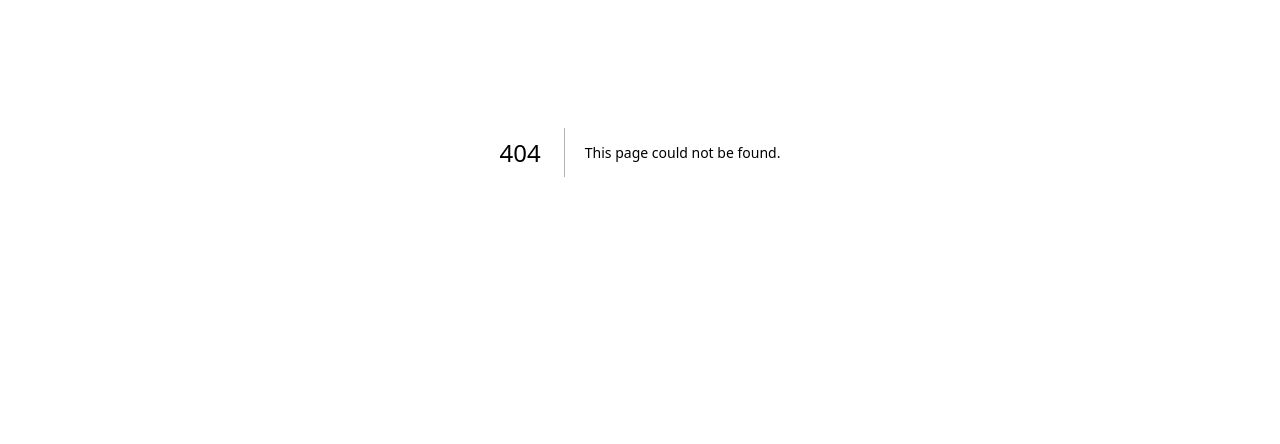
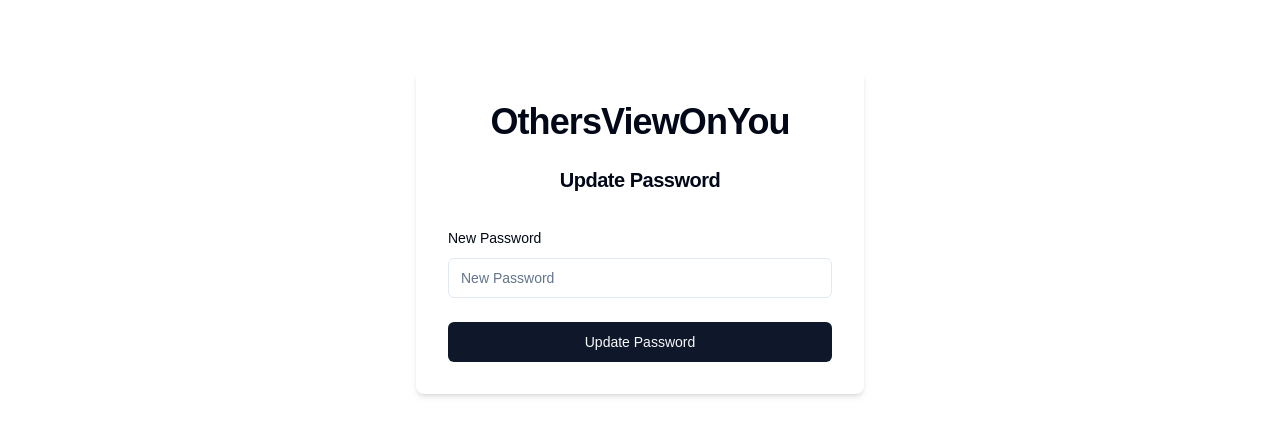
Before and after one commit to jainrocky/othersviewonyou, a Next.js app: page /reset/update-password/1/1 in a window 1280 px wide. Before the commit this address had no page. Shown: the part 248-692 px from the top of the page. Built offline with nearby package versions, Linux system fonts and the light colour scheme; no server answers.

Commit message:
add token-expiry-to-reset-password

```diff
--- a/package.json
+++ b/package.json
@@ -24,6 +24,7 @@
     "class-variance-authority": "^0.7.1",
     "clsx": "^2.1.1",
     "dayjs": "^1.11.13",
+    "jose": "^5.9.6",
     "jsonwebtoken": "^9.0.2",
     "jwt-decode": "^4.0.0",
     "lucide-react": "^0.468.0",
--- a/src/app/(ui)/(auth)/reset/page.tsx
+++ b/src/app/(ui)/(auth)/reset/page.tsx
@@ -38,7 +38,7 @@ export default function ResetPassword() {
             const response = await axios.post<APIResponse>('/api/reset-password', {
                 identifier: data.identifier,
                 // redirectURL: `${process.env.NEXT_PUBLIC_BASE_URL}/reset/${urlToken}`,
-                redirectURL: `${process.env.NEXT_PUBLIC_BASE_URL}/reset/${data.identifier}`,
+                redirectURL: `${process.env.NEXT_PUBLIC_BASE_URL}/reset/update-password/${data.identifier}`,
             })
             if (response.data.success) {
                 toast({
@@ -60,7 +60,7 @@ export default function ResetPassword() {
                 })
             }
         } catch (error) {
-            console.log(error)
+            // console.log(error)
             const axiosError = error as AxiosError<APIResponse>
             toast({
                 title: "Failed to sent reset link",
--- /dev/null
+++ b/src/app/(ui)/(auth)/reset/update-password/[identifier]/[token]/page.tsx
@@ -0,0 +1,102 @@
+'use client'
+
+import { useToast } from "@/hooks/use-toast";
+import { updatePasswordSchema } from "@/schemas/updatePasswordSchema";
+import { zodResolver } from "@hookform/resolvers/zod";
+import { useParams, useRouter } from "next/navigation";
+import { useState } from "react";
+import { useForm } from "react-hook-form";
+import { z } from "zod";
+import { Form, FormControl, FormField, FormItem, FormLabel, FormMessage } from "@/components/ui/form";
+import { Input } from "@/components/ui/input";
+import { Button } from "@/components/ui/button";
+import { Loader2 } from "lucide-react";
+import axios from "@/lib/axios";
+import APIResponse from "@/types/APIResponse";
+import { AxiosError } from "axios";
+
+
+
+export default function UpdatePassword() {
+    const form = useForm<z.infer<typeof updatePasswordSchema>>({
+        resolver: zodResolver(updatePasswordSchema),
+        defaultValues: {
+            password: '',
+            identifier: ''
+        }
+    })
+    const [isFormSubmitting, setIsFormSubmitting] = useState(false)
+    const { toast } = useToast()
+    const { identifier } = useParams<{ identifier: string }>()
+    const router = useRouter()
+    const onSubmit = async (data: z.infer<typeof updatePasswordSchema>) => {
+        setIsFormSubmitting(true)
+        try {
+            const respone = await axios.post<APIResponse>('/api/update-password', {
+                password: data.password,
+                identifier: decodeURIComponent(identifier)
+            })
+            if (respone.data.success) {
+                toast({
+                    title: "Password Reset Successfully!",
+                })
+                router.replace('/sign-in')
+            } else {
+                toast({
+                    title: "Failed to update password",
+                    description: "Unable to update user password, please try again later.",
+                    variant: "destructive"
+                })
+            }
+        } catch (error) {
+            const axiosError = error as AxiosError<APIResponse>
+            toast({
+                title: "Failed to update password",
+                description: axiosError.response?.data.message ?? "Unable to update user password, please try again later.",
+                variant: "destructive"
+            })
+        } finally {
+            setIsFormSubmitting(false)
+        }
+    }
+
+    return (
+        <div className="flex justify-center items-center min-h-screen">
+            <div className="w-full max-w-md p-8 space-y-8 bg-white rounded-lg shadow-md">
+                <div className="text-center">
+
+                    <h1 className="text-xl font-bold tracking-tight lg:text-4xl mb-6">
+                        OthersViewOnYou
+                    </h1>
+                    <h2 className="text-xl font-extrabold tracking-tight lg:text-xl mb-6">
+                        Update Password
+                    </h2>
+                </div>
+                <Form {...form}>
+                    <form className="space-y-6" onSubmit={form.handleSubmit(onSubmit)}>
+                        <FormField
+                            control={form.control}
+                            name="password"
+                            render={({ field }) => (
+                                <FormItem>
+                                    <FormLabel>New Password</FormLabel>
+                                    <FormControl>
+                                        <Input type="password" placeholder="New Password" {...field}
+                                        />
+                                    </FormControl>
+                                    <FormMessage />
+                                </FormItem>
+                            )}
+                        />
+                        <Button disabled={isFormSubmitting} type="submit" className='w-full'>
+                            {
+                                isFormSubmitting ? (<Loader2 className="animate-spin" />) :
+                                    'Update Password'
+                            }
+                        </Button>
+                    </form>
+                </Form>
+            </div>
+        </div>
+    );
+}
--- a/src/app/api/auth/[...nextauth]/options.ts
+++ b/src/app/api/auth/[...nextauth]/options.ts
@@ -5,7 +5,6 @@ import { ACCESS_TOKEN, REFRESH_TOKEN } from "@/lib/constants";
 import { AxiosResponse } from "axios";
 import { NextAuthOptions } from "next-auth";
 import CredentialsProvider from "next-auth/providers/credentials";
-import { jwtDecode } from "jwt-decode";
 import axios from "@/lib/axios";
 import { request } from "http";
 // import axiosInstance from "@/lib/axios";
--- a/src/app/api/reset-password/route.ts
+++ b/src/app/api/reset-password/route.ts
@@ -1,5 +1,5 @@
 import dbConnect from "@/lib/dbConnect";
-import { createResponse, sendResetPasswordEmail } from "@/lib/helpers";
+import { createResponse, generateJWTToken, sendResetPasswordEmail } from "@/lib/helpers";
 import UserModel from "@/model/User";
 import { resetPasswordSchema } from "@/schemas/resetPasswordSchema";
 import { NextRequest } from "next/server";
@@ -25,12 +25,23 @@ export async function POST(request: NextRequest) {
                 { isVerified: true }
             ]
         })
-        if(!validUser){
+        if (!validUser) {
             return createResponse(false, 'User is not found.', 404)
         }
-        const emailResponse = await sendResetPasswordEmail(validUser.username,validUser.email ,redirectURL)
 
-        if(!emailResponse.success){
+        const token=generateJWTToken({
+            _id:validUser._id,
+            username:validUser.username,
+            email:validUser.email
+        },'reset_password')
+
+        const emailResponse = await sendResetPasswordEmail(
+            validUser.username,
+            validUser.email,
+            `${redirectURL}/${token}`
+        )
+
+        if (!emailResponse.success) {
             return createResponse(false, emailResponse.message, 400)
         }
         return createResponse(true, 'Reset password link is sent to the user email.', 200)
--- a/src/app/api/update-password/route.ts
+++ b/src/app/api/update-password/route.ts
@@ -14,6 +14,7 @@ export async function POST(request: NextRequest) {
         const data = await request.json()
         const { identifier, password } = updatePasswordSchema.parse(data)
 
+        console.log('update-password: query: ', identifier, password)
         await dbConnect()
         const validUser = await UserModel.findOne({
             $and: [
--- a/src/lib/helpers.ts
+++ b/src/lib/helpers.ts
@@ -82,12 +82,19 @@ export async function sendResetPasswordEmail(
     }
 }
 
-export function generateJWTToken(data: {}, type: 'access' | 'refresh') {
+export function generateJWTToken(data: {}, type: 'access' | 'refresh' | 'reset_password') {
     if (type === 'access') {
         return jwt.sign(
             data,
             process.env.ACCESS_TOKEN_SECRET || '',
             { expiresIn: '5m' }
+        )
+    }
+    if(type==='reset_password'){
+        return jwt.sign(
+            data,
+            process.env.ACCESS_TOKEN_SECRET || '',
+            { expiresIn: '10m' }
         )
     }
     return jwt.sign(
```
Also changed, not shown: src/middleware.ts (+25 -3 lines), 1 other file (tests, documents, lock files or other folders).
